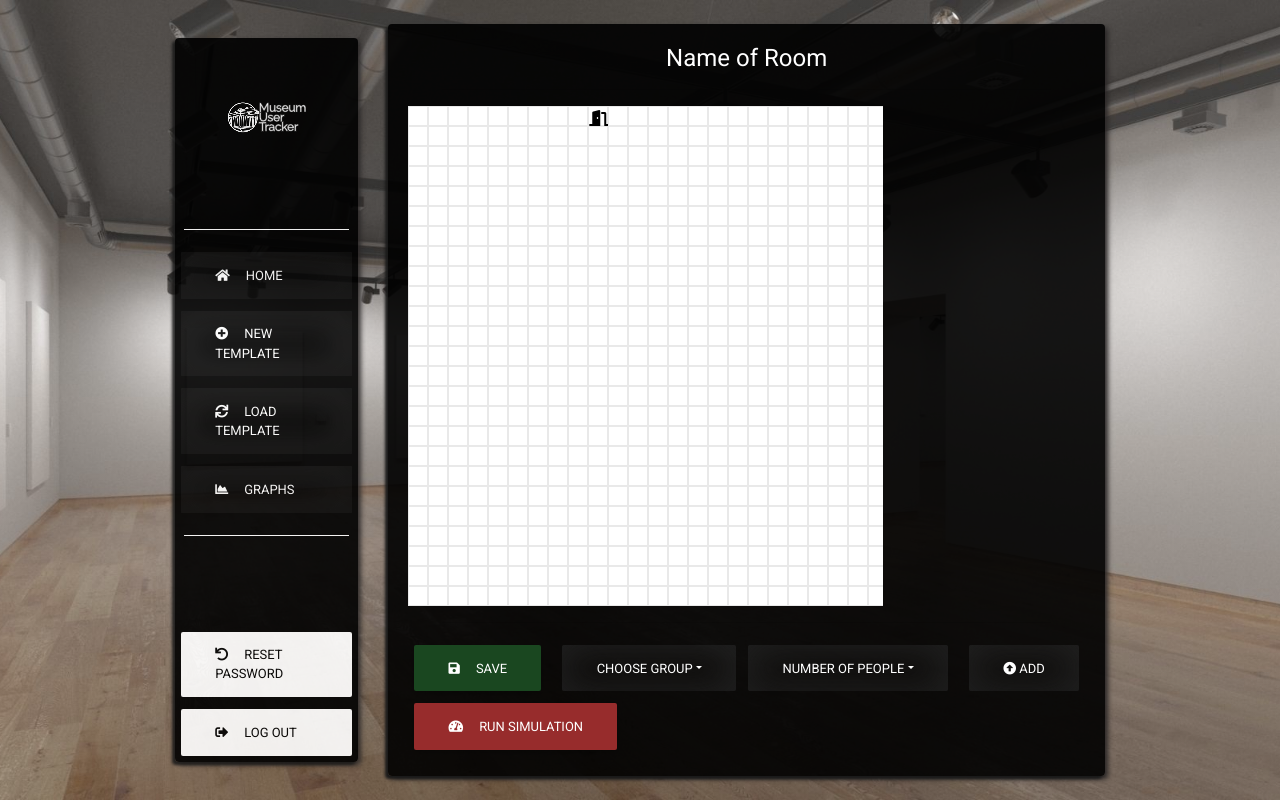
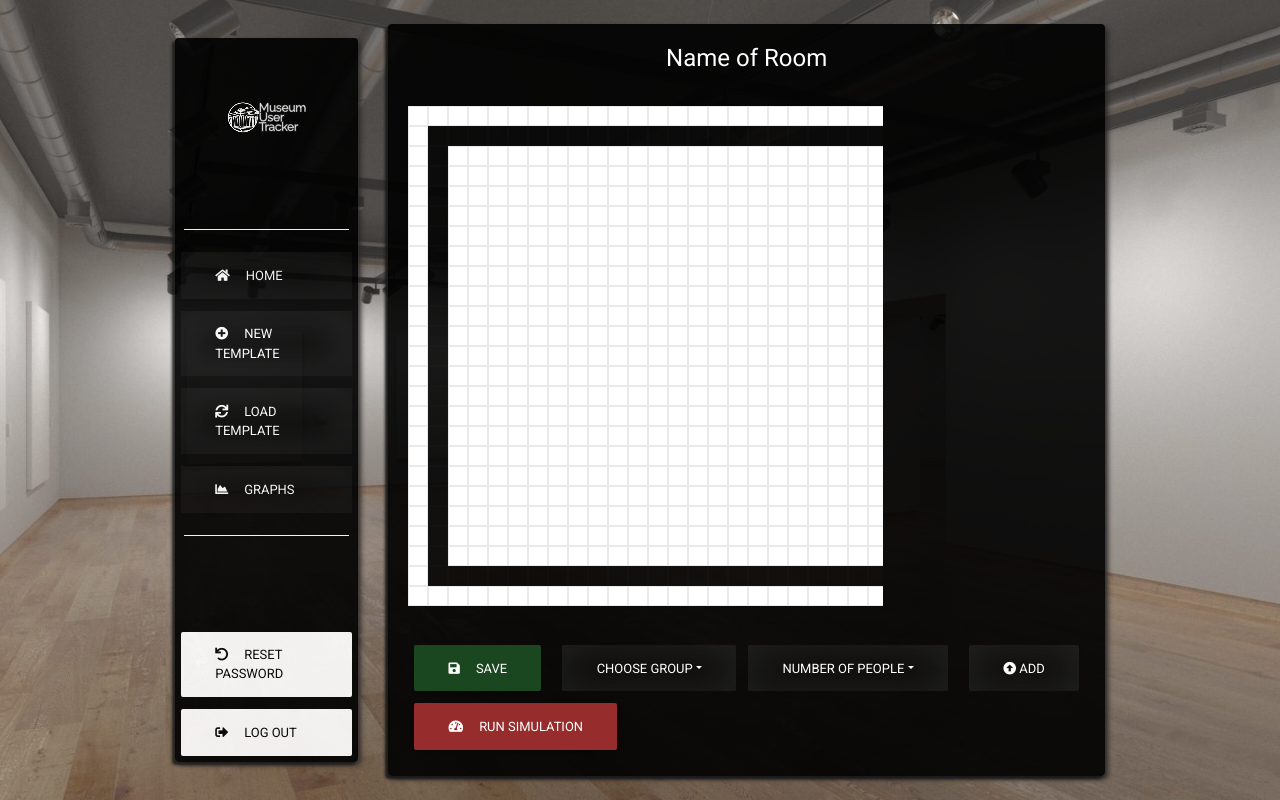
Before and after one commit to AdonisAgelis/thesis-project, a React (Create React App) app in the folder frontend/: page /profile in a window 1280 px wide. Both pictures are taken after a click on the button "NEW TEMPLATE". Built offline with nearby package versions, Linux system fonts and the light colour scheme.

Commit message:
Starting Room

```diff
--- a/frontend/src/room.component.js
+++ b/frontend/src/room.component.js
@@ -5,9 +5,34 @@ import DnDIcons from "./dndIcons.component";
 const renderSquare = (i, [itemX, itemY]) => {
   const x = i % 8;
   const y = Math.floor(i / 8);
-  const black = (x + y) % 2 !== 1;
+  // const black = (x + y) % 2 !== 1;
+  let leftSideWallArray = [];
+  let rightSideWallArray = [];
+
+  for (let leftSideWall = 41; leftSideWall < 941; leftSideWall += 40) {
+    leftSideWallArray.push(leftSideWall);
+  }
+  for (let rightSideWall = 78; rightSideWall < 978; rightSideWall += 40) {
+    leftSideWallArray.push(rightSideWall);
+  }
+  let black = null;
+  if (i > 41 && i < 78) {
+    black = true;
+  } else if (leftSideWallArray.includes(i)) {
+    console.log("gamw tin manas");
+    black = true;
+  } else if (rightSideWallArray.includes(i)) {
+    black = true;
+  } else if (i > 921 && i < 958) {
+    black = true;
+  } else {
+    console.log("gamw ton pateras");
+
+    black = false;
+  }
   const isItemHere = x === itemX && y === itemY;
-  const piece = isItemHere ? <DnDIcons role="entrance" /> : null;
+  // const piece = isItemHere ? <DnDIcons role="entrance" /> : null;
+  const piece = isItemHere ? null : null;
 
   return (
     <div key={i} style={{ width: "20px", height: "20px" }}>
--- a/frontend/src/square.component.js
+++ b/frontend/src/square.component.js
@@ -7,7 +7,7 @@ import React, {
 import DnDIcons from "./dndIcons.component";
 
 export default function Square({ black, children }) {
-  const fill = "white"; /*? "grey" : "white"*/
+  const fill = black ? "rgba(40, 40, 40, 0.1)" : "white";
   const stroke = "black"; /*? "white" : "grey"*/
   // const [itemProp, setItemProp] = useState(props);
   return (
```
